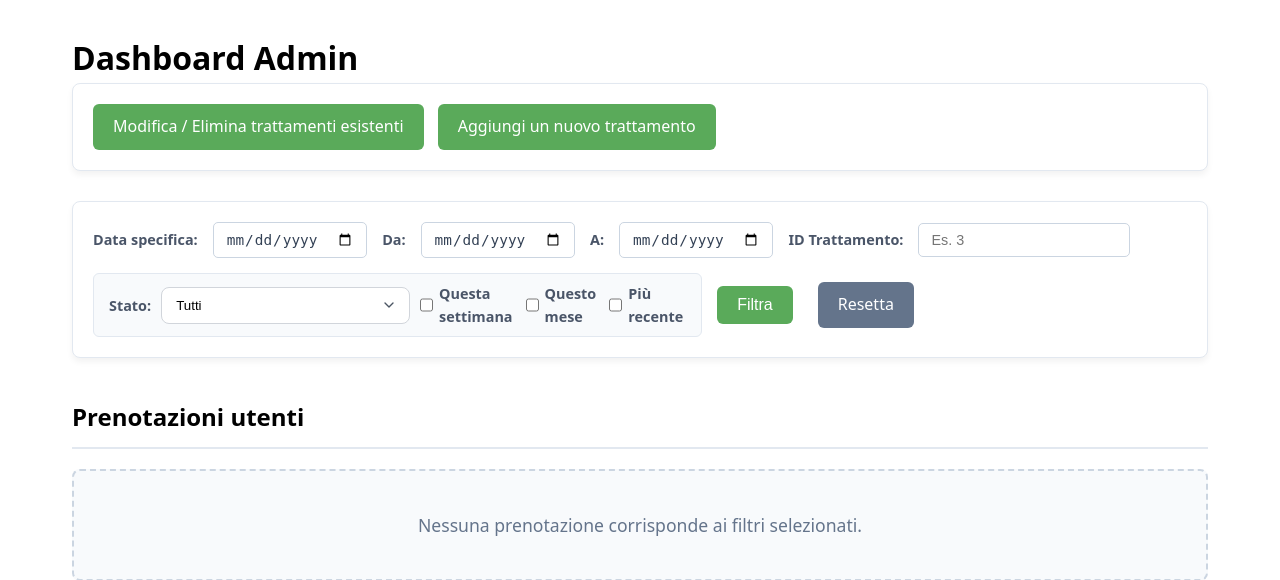
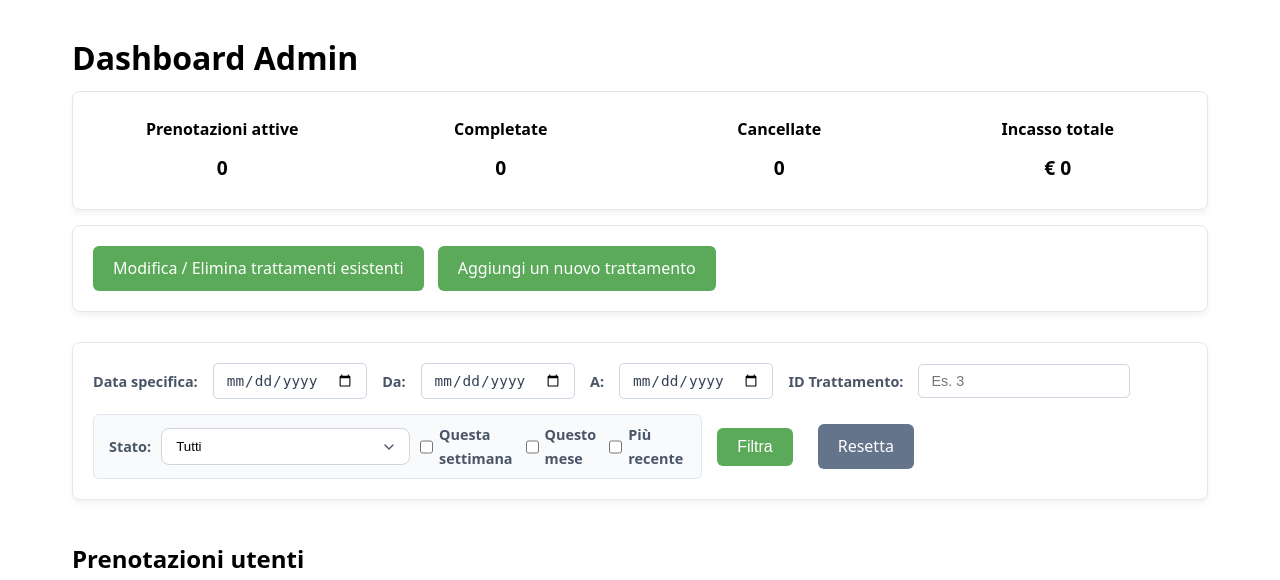
Before and after one commit to jacopo-nesti/booking-system, a Flask app: page /admin/dashboard in a window 1280 px wide. Shown: the part 56-636 px from the top of the page. Run offline with Flask 3, Linux system fonts and the light colour scheme; the visitor is signed in with stand-in values (Sample User, id 1); data comes from the database, SQL or seed files in the repository; data that the repository does not hold is empty; parts of the project's set-up code (start-up, migrations or seed data) failed here and were passed over.

Commit message:
feat: add advanced statistics to admin dashboard

```diff
--- a/app/database.py
+++ b/app/database.py
@@ -299,3 +299,42 @@ def auto_update_booking_status():
 
     conn.commit()
     conn.close()
+
+# Funzione statistche avanzate per admin
+def get_admin_stats():
+    conn = get_db_connection()
+
+    active = conn.execute("""
+        SELECT COUNT (*)
+        FROM bookings
+        WHERE status = 'active'
+    """).fetchone()[0]
+
+    completed = conn.execute("""
+        SELECT COUNT (*)
+        FROM bookings
+        WHERE status = 'completed'
+    """).fetchone()[0]
+
+    cancelled = conn.execute("""
+        SELECT COUNT (*)
+        FROM bookings
+        WHERE status = 'cancelled'
+    """).fetchone()[0]
+
+    revenue = conn.execute("""
+        SELECT COALESCE (SUM(t.price), 0)
+        FROM bookings b
+        JOIN treatments t
+            ON treatment_id = t.id
+        WHERE b.status = 'completed'
+    """).fetchone()[0]
+
+    conn.close()
+
+    return {
+        "active": active,
+        "completed": completed,
+        "cancelled": cancelled,
+        "revenue": revenue
+    }
--- a/app/routes.py
+++ b/app/routes.py
@@ -1,6 +1,7 @@
 from flask import Blueprint, render_template, request, redirect, session, url_for, flash
 from app.database import get_treatments, get_treatment_by_id, add_bookings, create_user, get_user_by_email, get_user_by_id, get_all_bookings
 from app.database import create_treatment, update_treatment, delete_treatment, get_active_bookings_by_user, get_booking_history_by_user, auto_update_booking_status
+from app.database import get_admin_stats
 from app.services import get_available_slots, get_filtered_bookings
 from app.auth import (hash_password, verify_password, validate_password, validate_email)
 from app.config import (PASSWORD_ERROR)
@@ -207,6 +208,7 @@ def dashboard_page():
 @admin_required
 def admin_dashboard():
     auto_update_booking_status()
+    stats = get_admin_stats()
 
     data_specifica = request.args.get('data_specifica')
     id_trattamento = request.args.get('id_trattamento')
@@ -232,7 +234,8 @@ def admin_dashboard():
 
     return render_template(
         "admin_dashboard.html",
-        bookings=bookings
+        bookings=bookings,
+        stats=stats
         )
 
 @main.route("/admin/treatments")
--- a/app/static/css/style.css
+++ b/app/static/css/style.css
@@ -701,6 +701,35 @@ body {
 }
 
 /* ADMIN DASHBOARD */
+/* STATISTICHE ADMIN */
+.stats-grid {
+    display: grid;
+    grid-template-columns: repeat(4, 1fr);
+    margin-bottom: 15px;
+    margin-top: 8px;
+    background-color: #ffffff;
+    border: 1px solid #e2e8f0;
+    box-shadow: 0 4px 6px rgba(0, 0, 0, 0.05);
+    border-radius: 8px;
+    padding: 10px;
+}
+
+.stat-card {
+    background: white;
+    padding: 15px;
+    text-align: center;
+}
+
+.stat-card h3 {
+    margin-bottom: 10px;
+    font-size: 1rem;
+}
+
+.stat-card span {
+    font-size: 1.2rem;
+    font-weight: bold;
+}
+
 /* CONTENITORI (Sezione CRUD e Sezione Filtri) */
 .admin-container {
     background-color: #ffffff;
--- a/app/templates/admin_dashboard.html
+++ b/app/templates/admin_dashboard.html
@@ -5,6 +5,31 @@
 {% block content %}
 
 <h1>Dashboard Admin</h1>
+
+<!-- STATISTICHE ADMIN -->
+<div class="stats-grid">
+
+    <div class="stat-card">
+        <h3>Prenotazioni attive</h3>
+        <span>{{ stats.active }}</span>
+    </div>
+
+    <div class="stat-card">
+        <h3>Completate</h3>
+        <span>{{ stats.completed }}</span>
+    </div>
+
+    <div class="stat-card">
+        <h3>Cancellate</h3>
+        <span>{{ stats.cancelled }}</span>
+    </div>
+
+    <div class="stat-card">
+        <h3>Incasso totale</h3>
+        <span>€ {{ stats.revenue }}</span>
+    </div>
+
+</div>
 
 <!-- BOTTONI CRUD -->
 <div class="admin-container">
```
